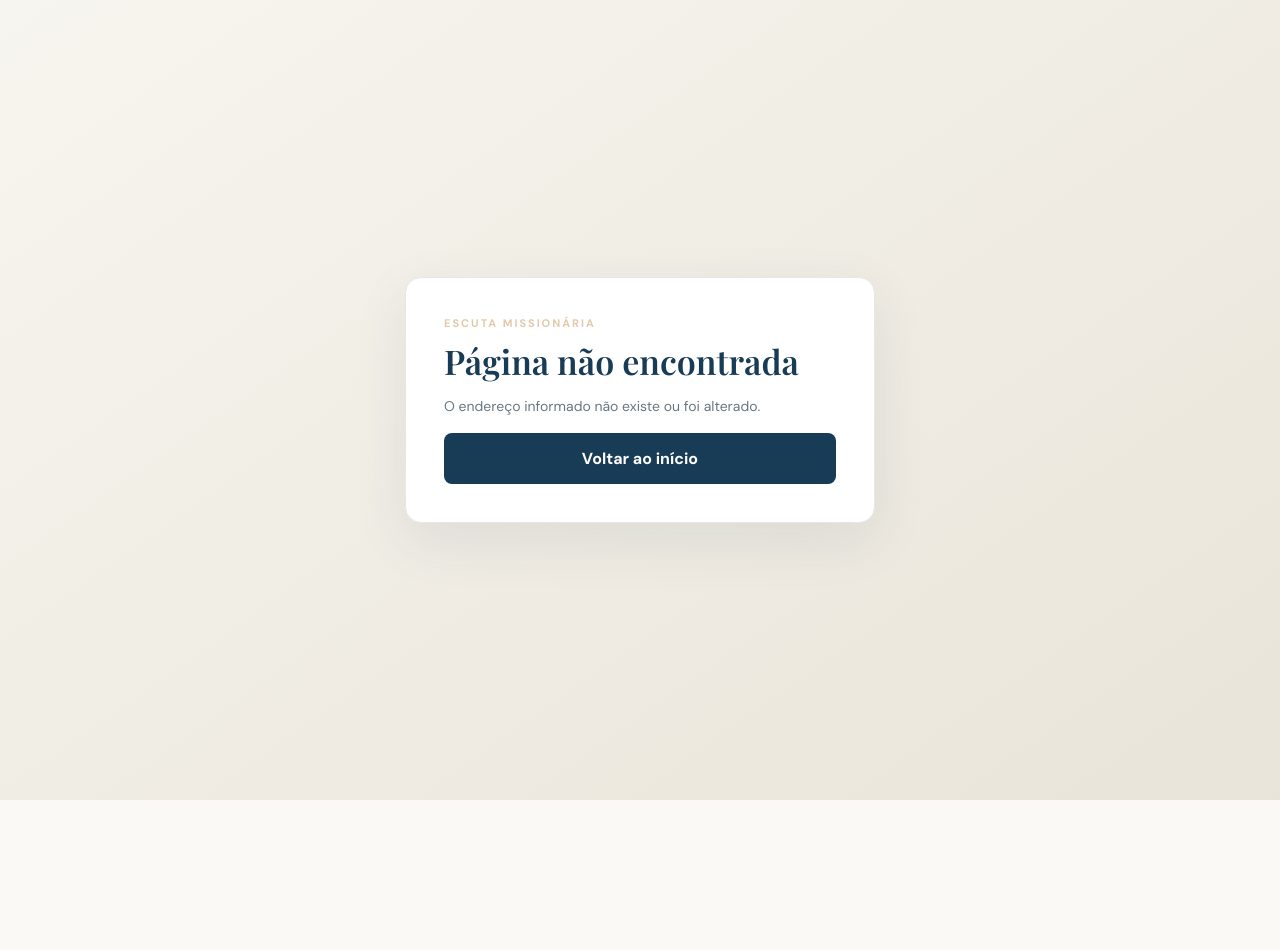
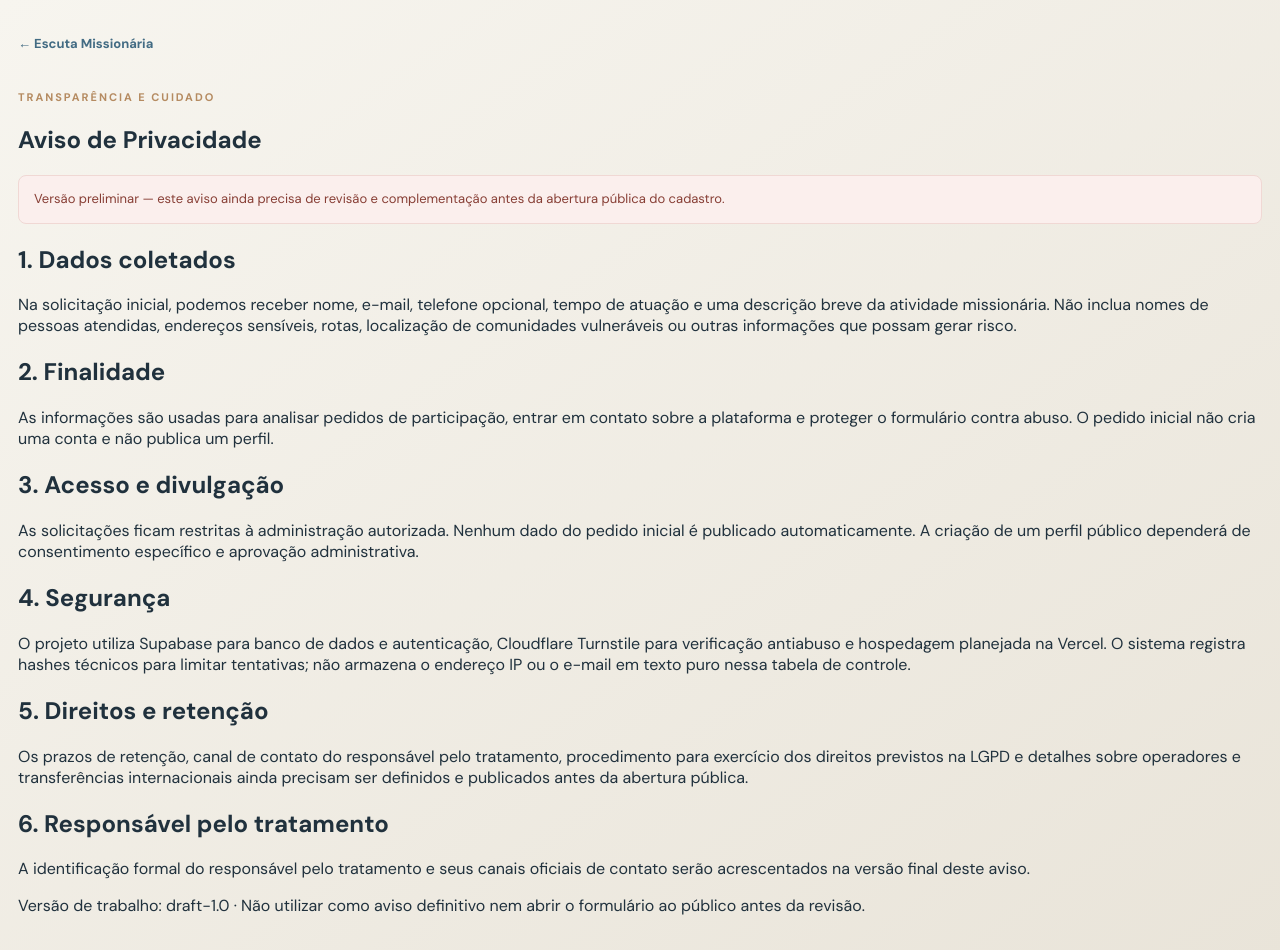
Before and after one commit to escuta-dev/escuta-missionaria, a Next.js app: page /privacidade in a window 1280 px wide. Before the commit this address had no page. Shown: the top 950 px of the page. Before the commit the page ends 800 px from the top, so only its background shows below. Built offline with nearby package versions, Linux system fonts and the light colour scheme.

Commit message:
Cria rascunho do aviso de privacidade para revisao

```diff
--- /dev/null
+++ b/src/app/privacidade/page.tsx
@@ -0,0 +1,25 @@
+export default function PrivacyPage() {
+  return (
+    <main className="auth-shell">
+      <article className="privacy-card">
+        <a className="auth-brand" href="/">← Escuta Missionária</a>
+        <div className="eyebrow" style={{ color: "var(--gold)" }}>Transparência e cuidado</div>
+        <h1>Aviso de Privacidade</h1>
+        <div className="notice error">Versão preliminar — este aviso ainda precisa de revisão e complementação antes da abertura pública do cadastro.</div>
+        <h2>1. Dados coletados</h2>
+        <p>Na solicitação inicial, podemos receber nome, e-mail, telefone opcional, tempo de atuação e uma descrição breve da atividade missionária. Não inclua nomes de pessoas atendidas, endereços sensíveis, rotas, localização de comunidades vulneráveis ou outras informações que possam gerar risco.</p>
+        <h2>2. Finalidade</h2>
+        <p>As informações são usadas para analisar pedidos de participação, entrar em contato sobre a plataforma e proteger o formulário contra abuso. O pedido inicial não cria uma conta e não publica um perfil.</p>
+        <h2>3. Acesso e divulgação</h2>
+        <p>As solicitações ficam restritas à administração autorizada. Nenhum dado do pedido inicial é publicado automaticamente. A criação de um perfil público dependerá de consentimento específico e aprovação administrativa.</p>
+        <h2>4. Segurança</h2>
+        <p>O projeto utiliza Supabase para banco de dados e autenticação, Cloudflare Turnstile para verificação antiabuso e hospedagem planejada na Vercel. O sistema registra hashes técnicos para limitar tentativas; não armazena o endereço IP ou o e-mail em texto puro nessa tabela de controle.</p>
+        <h2>5. Direitos e retenção</h2>
+        <p>Os prazos de retenção, canal de contato do responsável pelo tratamento, procedimento para exercício dos direitos previstos na LGPD e detalhes sobre operadores e transferências internacionais ainda precisam ser definidos e publicados antes da abertura pública.</p>
+        <h2>6. Responsável pelo tratamento</h2>
+        <p>A identificação formal do responsável pelo tratamento e seus canais oficiais de contato serão acrescentados na versão final deste aviso.</p>
+        <p className="privacy-footnote">Versão de trabalho: draft-1.0 · Não utilizar como aviso definitivo nem abrir o formulário ao público antes da revisão.</p>
+      </article>
+    </main>
+  );
+}
```
